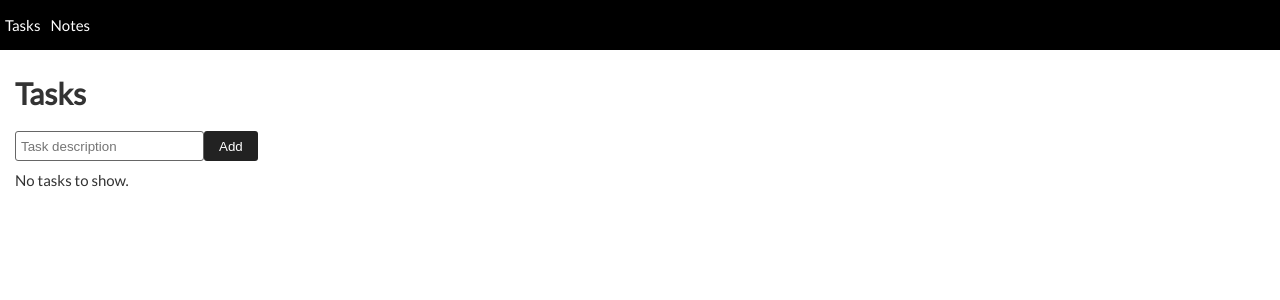
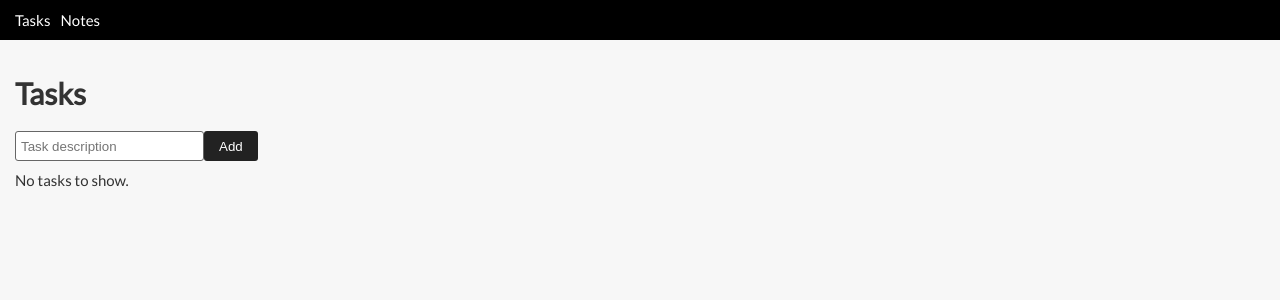
Before and after one commit to toaderflorin/hooks-store, a React (Create React App) app: page / in a window 1280 px wide. Shown: the top 300 px of the page. Built offline with nearby package versions, Linux system fonts and the light colour scheme.

Commit message:
Nav UI tweaks.

```diff
--- a/src/App.css
+++ b/src/App.css
@@ -2,6 +2,7 @@ body {
   font-size: 15px;
   font-family: 'Lato';
   color: #333;
+  background-color: #f7f7f7;
 }
 
 button {
--- a/src/modules/nav/components/Nav.css
+++ b/src/modules/nav/components/Nav.css
@@ -5,6 +5,12 @@
   right: 0;
   background-color: black;
   color: white;
+  padding-left: 15px;
+}
+
+#link-container {
+  display: flex;
+  gap: 10px;
 }
 
 .link {
@@ -12,6 +18,5 @@
   text-decoration: none;
   height: 40px;
   color: white;
-  padding: 5px;
   align-items: center;
 }
--- a/src/modules/nav/components/Nav.tsx
+++ b/src/modules/nav/components/Nav.tsx
@@ -5,7 +5,7 @@ import { Link } from 'react-router-dom'
 export default function Nav() {
   return (
     <div id="nav">
-      <div>
+      <div id="link-container">
         <Link className="link" to="/">Tasks</Link>
         <Link className="link" to="/notes">Notes</Link>
       </div>
--- a/src/modules/notes/components/Notes.css
+++ b/src/modules/notes/components/Notes.css
@@ -14,9 +14,10 @@
 .note {
   display: grid;
   grid-template-columns: 1fr 80px;
-  background-color: #eee;
+  background-color: #e5e5e5;
   width: 300px;
   padding: 10px;
+  border-radius: 5px;
 }
 
 .note-inner {
```
Also changed, not shown: 1 other file (tests, documents, lock files or other folders).
